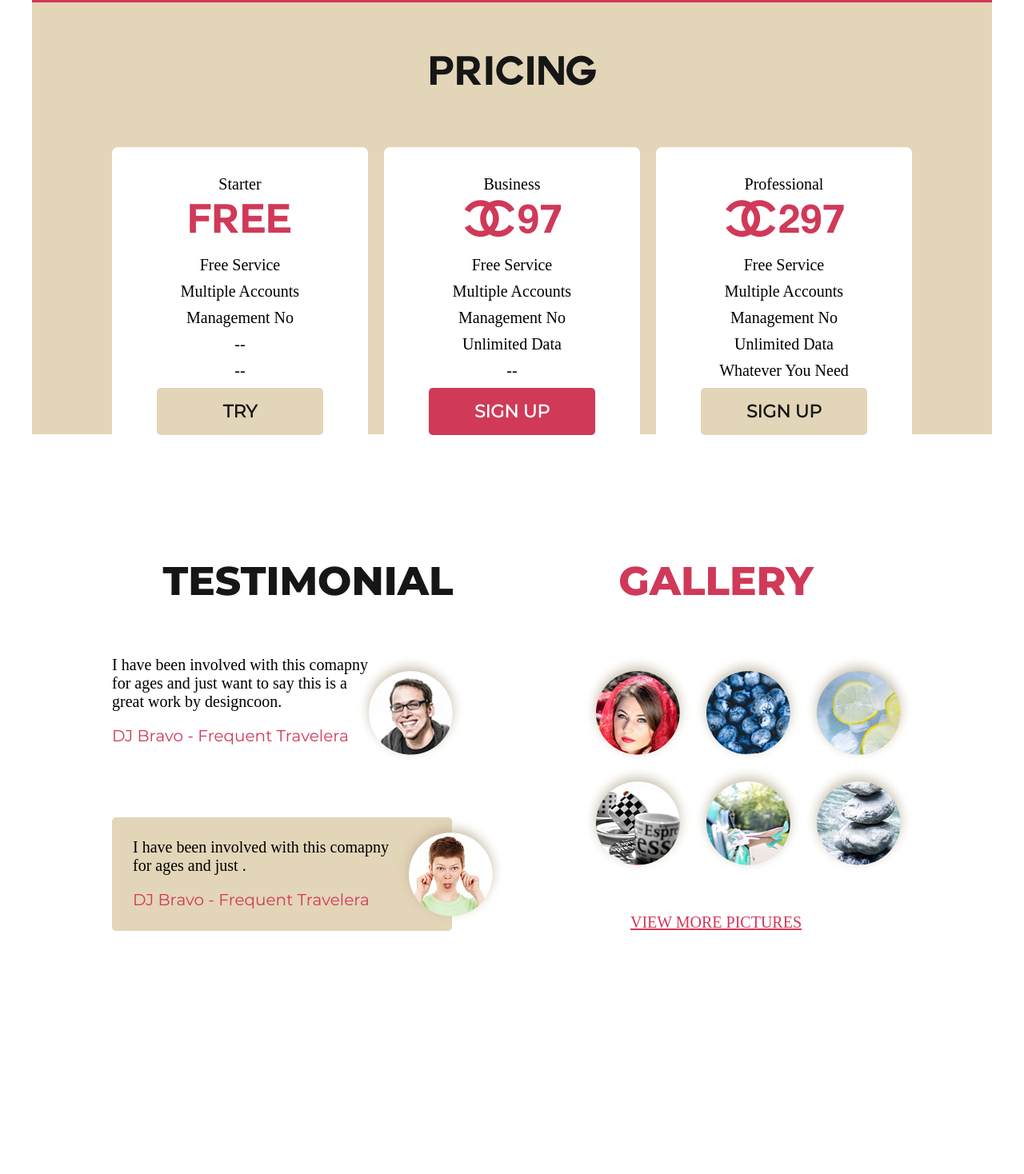
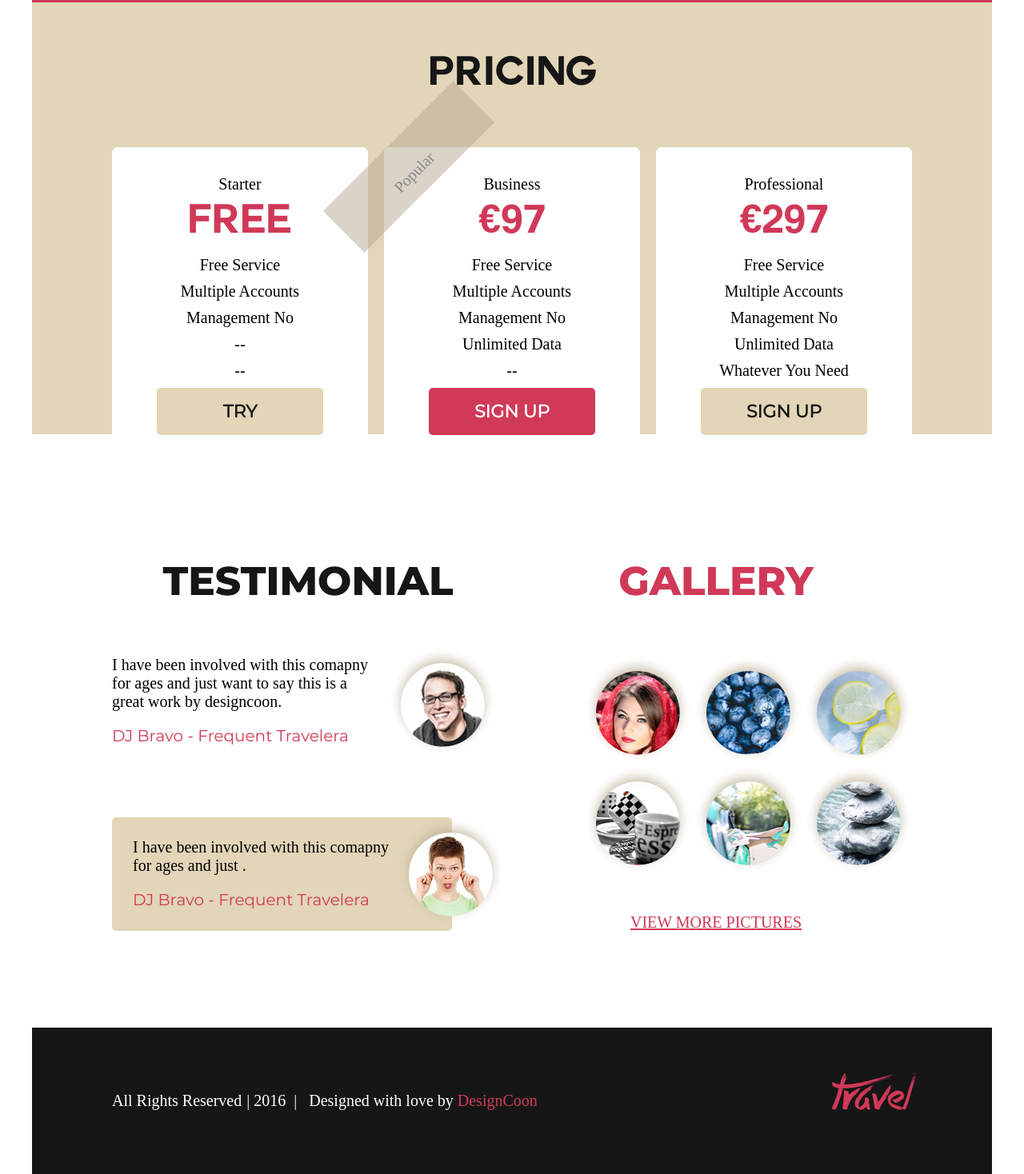
Before and after one commit to Andrey88-rts/Travel, a plain HTML site: page index.html in a window 1280 px wide. Shown: the part 1317-2785 px from the top of the page at 80% size. Before the commit the page ends 2602 px from the top, so only its background shows below. Drawn offline with Linux system fonts and the light colour scheme.

Commit message:
Сверстан подвал сайта

```diff
--- a/index.html
+++ b/index.html
@@ -104,7 +104,7 @@
             </div>
             <div class="pricing-group__item pricing-item pricing__label">
               <p class="service-item__text">Business</p>
-              <h2 class="service__title pricing__title">$97</h2>
+              <h2 class="service__title pricing__title">&euro;97</h2>
               <p class="service-item__text">Free Service</p>
               <p class="service-item__text">Multiple Accounts</p>
               <p class="service-item__text">Management No</p>
@@ -116,7 +116,7 @@
             </div>
             <div class="pricing-group__item pricing-item">
               <p class="service-item__text">Professional</p>
-              <h2 class="service__title pricing__title">$297</h2>
+              <h2 class="service__title pricing__title">&euro;297</h2>
               <p class="service-item__text">Free Service</p>
               <p class="service-item__text">Multiple Accounts</p>
               <p class="service-item__text">Management No</p>
@@ -169,5 +169,19 @@
         </div>
       </div>
     </section>
+    <footer class="section section-footer">
+      <div class="container">
+        <div class="footer">
+          <div class="footer-reserved">
+            <span class="footer-reserved__right">All Rights Reserved</span>
+            <span class="footer-reserved__year">2016</span>
+            <span class="footer-reserved__design"
+              >Designed with love by <span class="footer-reserved__design_color">DesignCoon</span>
+            </span>
+          </div>
+          <div class="footer-reserved__logo">Travel</div>
+        </div>
+      </div>
+    </footer>
   </body>
 </html>
--- a/sass/_grid.sass
+++ b/sass/_grid.sass
@@ -1,7 +1,6 @@
 *
     box-sizing: border-box
-    // margin: 0
-    // padding: 0
+
 
 .header
     max-width: 1200px
--- /dev/null
+++ b/sass/blocks/_footer.sass
@@ -0,0 +1,30 @@
+.section-footer
+    background-color: $second
+.footer
+    display: flex
+    justify-content: space-between
+    align-items: center
+    height: 183px
+    &-reserved
+        color: $third
+        font-size: 20px
+        &__right
+            &::after
+                content: "|"
+                color: $third
+                width: 2px
+                margin-left: 6px
+        &__year
+            &::after
+                content: "|"
+                color: $third
+                width: 2px
+                margin-left: 10px
+                margin-right: 10px
+        &__logo
+            color: $primary
+            font-size: 65px
+            +logo
+        &__design
+            &_color
+                color: $primary
--- a/sass/blocks/_section-service.sass
+++ b/sass/blocks/_section-service.sass
@@ -2,6 +2,7 @@ $primary: #d03958
 $second: #161616
 $third: #ffffff
 
+//Стили секции услуг
 .section-service
     background-color: #fff
 .service
@@ -32,6 +33,8 @@ $third: #ffffff
             text-align: center
     &-text
         margin-top: 45px
+
+//Стили блока истории
 .section-story
     background-color: $primary
 .story-section
@@ -55,11 +58,12 @@ $third: #ffffff
         min-height: 64px
         background-color: #e3d5b8
         +montreg
+
+// Стили секции с ценами
 .section-pricing
     background-color: #e3d5b8
     height: 540px
 .pricing
-    position: relative
     &-title
         text-align: center
         padding-top: 64px
@@ -69,6 +73,7 @@ $third: #ffffff
         justify-content: space-between
         align-items: flex-end
         &__item
+            position: relative
             margin: 0
             height: 360px
             width: 320px
@@ -99,13 +104,14 @@ $third: #ffffff
         position: absolute
         color: $second
         background-color: #b4a993
-        padding: 35px 0
+        padding: 35px 0 15px
         transform: rotate(-45deg)
-        top: 165px
-        left: 260px
-        z-index: -1
+        top: -12px
+        left: -84px
+        opacity: 0.5
+        //z-index: -1
 
-
+//Секция блога и фотогалерея
 .blog
     display: flex
     justify-content: space-between
@@ -146,8 +152,8 @@ $third: #ffffff
             +montreg
     &__image
         position: absolute
-        top: 0
-        right: -120px
+        top: -10px
+        right: -160px
     &_position
         right: -65px
         top: 0
--- a/sass/style.sass
+++ b/sass/style.sass
@@ -8,3 +8,5 @@
 @import 'blocks/header'
 //стили секций
 @import 'blocks/section-service'
+//стили подвала
+@import 'blocks/footer'
```
Also changed, not shown: css/style.css, sass/blocks/_header.sass (line endings or trailing spaces), 1 other file.
